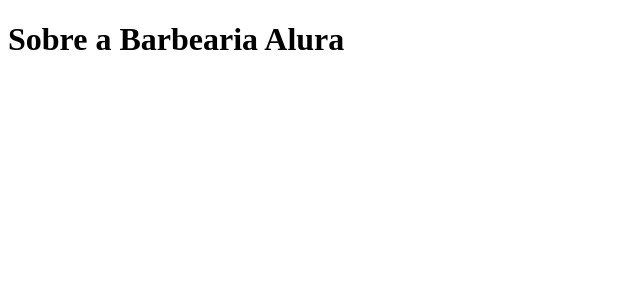
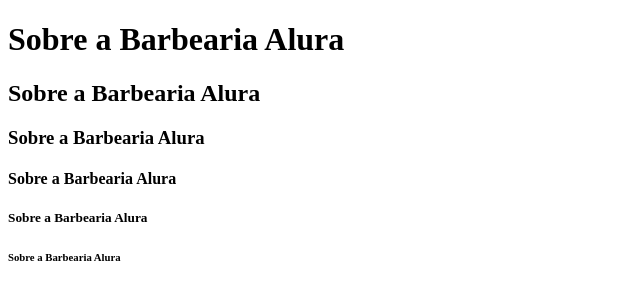
Before and after one commit to Tomas2333/barbearia-alura, a plain HTML site: page index.html in a window 1280 px wide. Shown: the whole page, without its empty margins (0-640 px from the left). Drawn offline with Linux system fonts and the light colour scheme.

Commit message:
títulos

```diff
--- a/index.html
+++ b/index.html
@@ -7,6 +7,10 @@
 </head>
 <body>
   <h1>Sobre a Barbearia Alura </h1>
-
+  <h2>Sobre a Barbearia Alura</h2>
+  <h3>Sobre a Barbearia Alura</h3>
+  <h4>Sobre a Barbearia Alura</h4>
+  <h5>Sobre a Barbearia Alura</h5>
+   <h6>Sobre a Barbearia Alura</h6>
 </body>
 </html>
```
